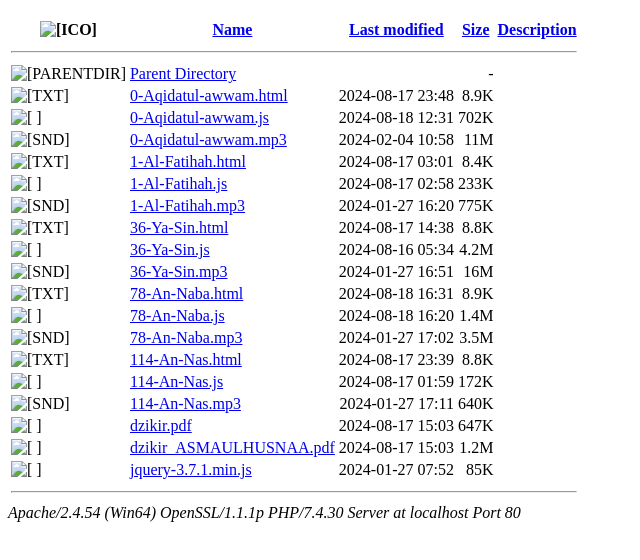
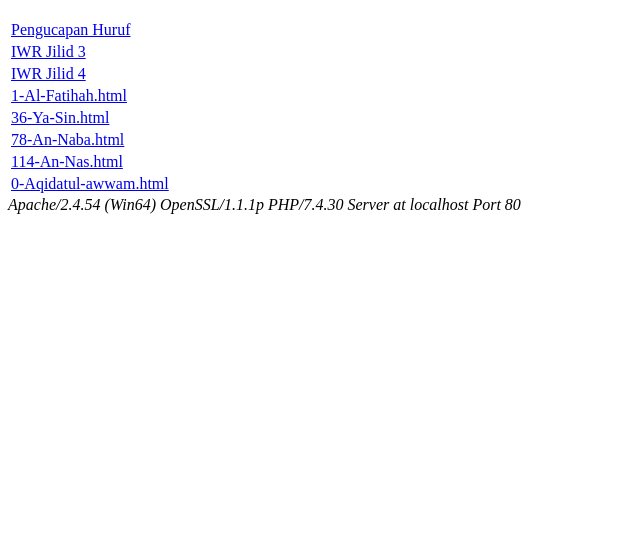
Before and after one commit to ayongaji/bacaan, a plain HTML site: page index.html in a window 1280 px wide. Shown: the part 48-608 px from the top of the page, without its empty margins (0-640 px from the left). Drawn offline with Linux system fonts and the light colour scheme.

Commit message:
Update index.html
Signed-off-by: Budi <156633983+ayongaji@users.noreply.github.com>

```diff
--- a/index.html
+++ b/index.html
@@ -7,28 +7,14 @@
  <body>
 <h1>Index of /an-naba</h1>
   <table>
-   <tr><th valign="top"><img src="/icons/blank.gif" alt="[ICO]"></th><th><a href="?C=N;O=D">Name</a></th><th><a href="?C=M;O=A">Last modified</a></th><th><a href="?C=S;O=A">Size</a></th><th><a href="?C=D;O=A">Description</a></th></tr>
-   <tr><th colspan="5"><hr></th></tr>
-<tr><td valign="top"><img src="/icons/back.gif" alt="[PARENTDIR]"></td><td><a href="/">Parent Directory</a>       </td><td>&nbsp;</td><td align="right">  - </td><td>&nbsp;</td></tr>
-<tr><td valign="top"><img src="/icons/text.gif" alt="[TXT]"></td><td><a href="0-Aqidatul-awwam.html">0-Aqidatul-awwam.html</a>  </td><td align="right">2024-08-17 23:48  </td><td align="right">8.9K</td><td>&nbsp;</td></tr>
-<tr><td valign="top"><img src="/icons/unknown.gif" alt="[   ]"></td><td><a href="0-Aqidatul-awwam.js">0-Aqidatul-awwam.js</a>    </td><td align="right">2024-08-18 12:31  </td><td align="right">702K</td><td>&nbsp;</td></tr>
-<tr><td valign="top"><img src="/icons/sound2.gif" alt="[SND]"></td><td><a href="0-Aqidatul-awwam.mp3">0-Aqidatul-awwam.mp3</a>   </td><td align="right">2024-02-04 10:58  </td><td align="right"> 11M</td><td>&nbsp;</td></tr>
-<tr><td valign="top"><img src="/icons/text.gif" alt="[TXT]"></td><td><a href="1-Al-Fatihah.html">1-Al-Fatihah.html</a>      </td><td align="right">2024-08-17 03:01  </td><td align="right">8.4K</td><td>&nbsp;</td></tr>
-<tr><td valign="top"><img src="/icons/unknown.gif" alt="[   ]"></td><td><a href="1-Al-Fatihah.js">1-Al-Fatihah.js</a>        </td><td align="right">2024-08-17 02:58  </td><td align="right">233K</td><td>&nbsp;</td></tr>
-<tr><td valign="top"><img src="/icons/sound2.gif" alt="[SND]"></td><td><a href="1-Al-Fatihah.mp3">1-Al-Fatihah.mp3</a>       </td><td align="right">2024-01-27 16:20  </td><td align="right">775K</td><td>&nbsp;</td></tr>
-<tr><td valign="top"><img src="/icons/text.gif" alt="[TXT]"></td><td><a href="36-Ya-Sin.html">36-Ya-Sin.html</a>         </td><td align="right">2024-08-17 14:38  </td><td align="right">8.8K</td><td>&nbsp;</td></tr>
-<tr><td valign="top"><img src="/icons/unknown.gif" alt="[   ]"></td><td><a href="36-Ya-Sin.js">36-Ya-Sin.js</a>           </td><td align="right">2024-08-16 05:34  </td><td align="right">4.2M</td><td>&nbsp;</td></tr>
-<tr><td valign="top"><img src="/icons/sound2.gif" alt="[SND]"></td><td><a href="36-Ya-Sin.mp3">36-Ya-Sin.mp3</a>          </td><td align="right">2024-01-27 16:51  </td><td align="right"> 16M</td><td>&nbsp;</td></tr>
-<tr><td valign="top"><img src="/icons/text.gif" alt="[TXT]"></td><td><a href="78-An-Naba.html">78-An-Naba.html</a>        </td><td align="right">2024-08-18 16:31  </td><td align="right">8.9K</td><td>&nbsp;</td></tr>
-<tr><td valign="top"><img src="/icons/unknown.gif" alt="[   ]"></td><td><a href="78-An-Naba.js">78-An-Naba.js</a>          </td><td align="right">2024-08-18 16:20  </td><td align="right">1.4M</td><td>&nbsp;</td></tr>
-<tr><td valign="top"><img src="/icons/sound2.gif" alt="[SND]"></td><td><a href="78-An-Naba.mp3">78-An-Naba.mp3</a>         </td><td align="right">2024-01-27 17:02  </td><td align="right">3.5M</td><td>&nbsp;</td></tr>
-<tr><td valign="top"><img src="/icons/text.gif" alt="[TXT]"></td><td><a href="114-An-Nas.html">114-An-Nas.html</a>        </td><td align="right">2024-08-17 23:39  </td><td align="right">8.8K</td><td>&nbsp;</td></tr>
-<tr><td valign="top"><img src="/icons/unknown.gif" alt="[   ]"></td><td><a href="114-An-Nas.js">114-An-Nas.js</a>          </td><td align="right">2024-08-17 01:59  </td><td align="right">172K</td><td>&nbsp;</td></tr>
-<tr><td valign="top"><img src="/icons/sound2.gif" alt="[SND]"></td><td><a href="114-An-Nas.mp3">114-An-Nas.mp3</a>         </td><td align="right">2024-01-27 17:11  </td><td align="right">640K</td><td>&nbsp;</td></tr>
-<tr><td valign="top"><img src="/icons/layout.gif" alt="[   ]"></td><td><a href="dzikir.pdf">dzikir.pdf</a>             </td><td align="right">2024-08-17 15:03  </td><td align="right">647K</td><td>&nbsp;</td></tr>
-<tr><td valign="top"><img src="/icons/layout.gif" alt="[   ]"></td><td><a href="dzikir_ASMAULHUSNAA.pdf">dzikir_ASMAULHUSNAA.pdf</a></td><td align="right">2024-08-17 15:03  </td><td align="right">1.2M</td><td>&nbsp;</td></tr>
-<tr><td valign="top"><img src="/icons/unknown.gif" alt="[   ]"></td><td><a href="jquery-3.7.1.min.js">jquery-3.7.1.min.js</a>    </td><td align="right">2024-01-27 07:52  </td><td align="right"> 85K</td><td>&nbsp;</td></tr>
-   <tr><th colspan="5"><hr></th></tr>
+<tr><td><a href="huruf/index.html">Pengucapan Huruf</a></td></tr>
+<tr><td><a href="iwr3/index.html">IWR Jilid 3</a></td></tr>
+<tr><td><a href="iwr4/index.html">IWR Jilid 4</a></td></tr>
+<tr><td><a href="1-Al-Fatihah.html">1-Al-Fatihah.html</a></td></tr>
+<tr><td><a href="36-Ya-Sin.html">36-Ya-Sin.html</a></td></tr>
+<tr><td><a href="78-An-Naba.html">78-An-Naba.html</a></td></tr>
+<tr><td><a href="114-An-Nas.html">114-An-Nas.html</a></td></tr>
+<tr><td><a href="0-Aqidatul-awwam.html">0-Aqidatul-awwam.html</a></td></tr>
 </table>
 <address>Apache/2.4.54 (Win64) OpenSSL/1.1.1p PHP/7.4.30 Server at localhost Port 80</address>
 </body></html>
```
